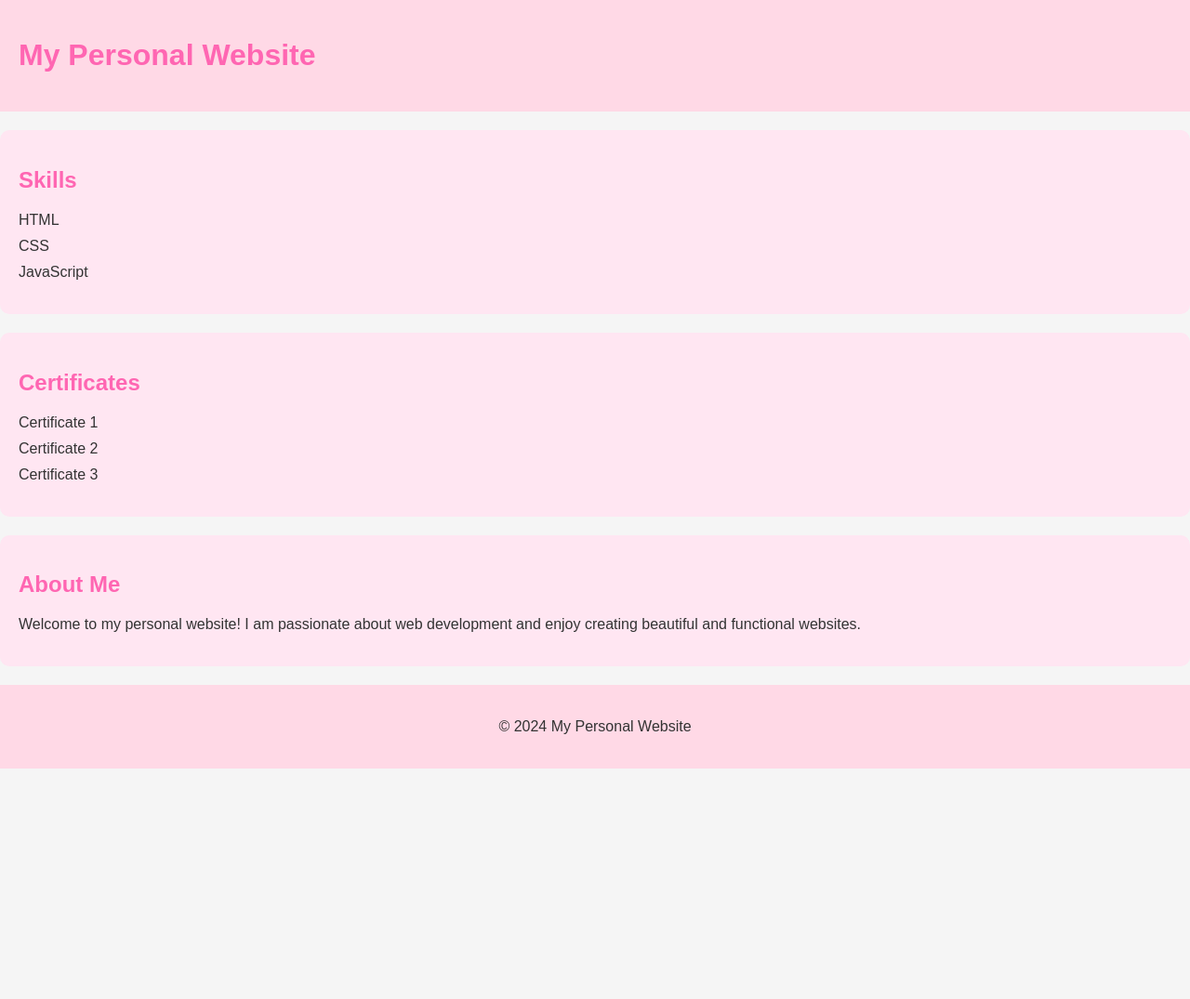
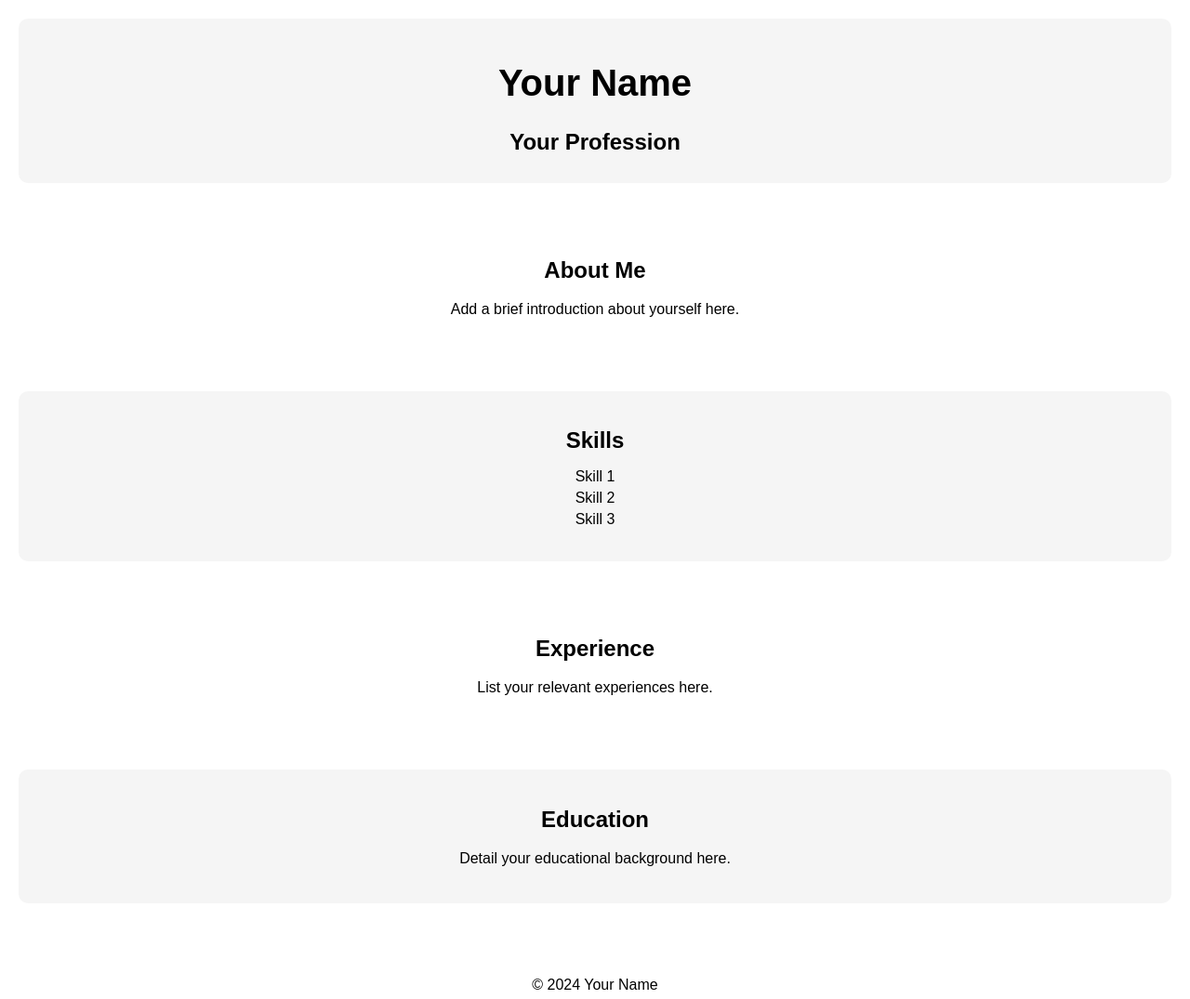
Before and after one commit to BanaZarnikian/BanaZarnikian.github.io, a plain HTML site: page index.html in a window 1280 px wide. Shown: the whole page at 93% size. Before the commit the page ends 827 px from the top, so only its background shows below. Drawn offline with Linux system fonts and the light colour scheme.

Commit message:
changed everything

```diff
--- a/index.html
+++ b/index.html
@@ -3,41 +3,43 @@
 <head>
     <meta charset="UTF-8">
     <meta name="viewport" content="width=device-width, initial-scale=1.0">
-  <title>My Personal Website</title>
+    <title>Your Name - Personal CV</title>
     <link rel="stylesheet" href="style.css">
 </head>
 <body>
-  <header>
-    <h1>My Personal Website</h1>
+    <header class="section silver">
+        <h1>Your Name</h1>
+        <h2>Your Profession</h2>
     </header>
 
-  <section id="skills">
+    <main>
+        <section class="section white">
+            <h2>About Me</h2>
+            <p>Add a brief introduction about yourself here.</p>
+        </section>
+
+        <section class="section silver">
             <h2>Skills</h2>
             <ul>
-      <li>HTML</li>
-      <li>CSS</li>
-      <li>JavaScript</li>
-      <!-- Add more skills as needed -->
+                <li>Skill 1</li>
+                <li>Skill 2</li>
+                <li>Skill 3</li>
             </ul>
         </section>
 
-  <section id="certificates">
-    <h2>Certificates</h2>
-    <ul>
-      <li>Certificate 1</li>
-      <li>Certificate 2</li>
-      <li>Certificate 3</li>
-      <!-- Add more certificates as needed -->
-    </ul>
+        <section class="section white">
+            <h2>Experience</h2>
+            <p>List your relevant experiences here.</p>
         </section>
 
-  <section id="about-me">
-    <h2>About Me</h2>
-    <p>Welcome to my personal website! I am passionate about web development and enjoy creating beautiful and functional websites.</p>
+        <section class="section silver">
+            <h2>Education</h2>
+            <p>Detail your educational background here.</p>
         </section>
+    </main>
 
-  <footer>
-    <p>&copy; 2024 My Personal Website</p>
+    <footer class="section white">
+        <p>&copy; 2024 Your Name</p>
     </footer>
 </body>
 </html>
--- a/style.css
+++ b/style.css
@@ -1,38 +1,43 @@
 body {
-  font-family: Arial, sans-serif;
-  background-color: #f5f5f5; /* Shade of white */
-  color: #333; /* Dark text color */
+  font-family: sans-serif;
   margin: 0;
-  padding: 0;
+  padding: 20px;
+  text-align: center;
 }
 
-header, footer {
-  background-color: #ffd9e6; /* Light shade of pink */
-  color: #333; /* Dark text color */
+.section {
+  margin-bottom: 40px;
   padding: 20px;
-}
-
-h1, h2 {
-  color: #ff66b2; /* Dark pink */
-}
-
-section {
-  background-color: #ffe6f2; /* Light shade of pink */
-  color: #333; /* Dark text color */
-  padding: 20px;
-  margin: 20px 0;
   border-radius: 10px;
 }
 
+.silver {
+  background-color: #f5f5f5; /* Light silver shade */
+}
+
+.white {
+  background-color: #fff;
+}
+
+h1 {
+  font-size: 40px;
+}
+
+h2 {
+  font-size: 24px;
+  margin-bottom: 10px;
+}
+
+p {
+  font-size: 16px;
+  line-height: 1.5;
+}
+
 ul {
-  list-style-type: none;
+  list-style: none;
   padding: 0;
 }
 
 li {
-  margin-bottom: 10px;
+  margin-bottom: 5px;
 }
-
-footer {
-  text-align: center;
-}
```
Lines whose indentation alone changed are shown as unchanged.
